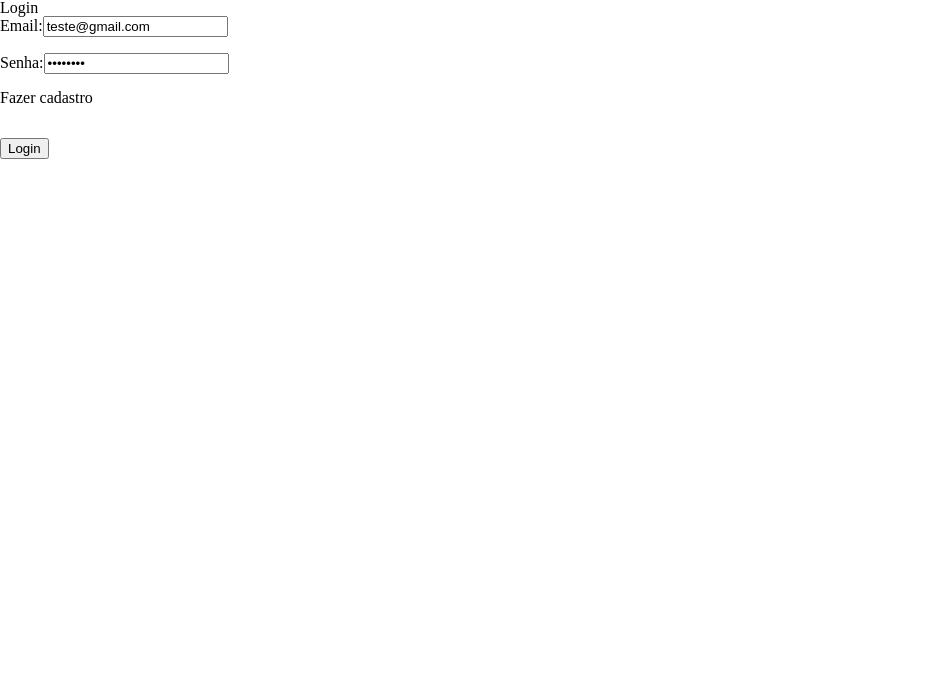
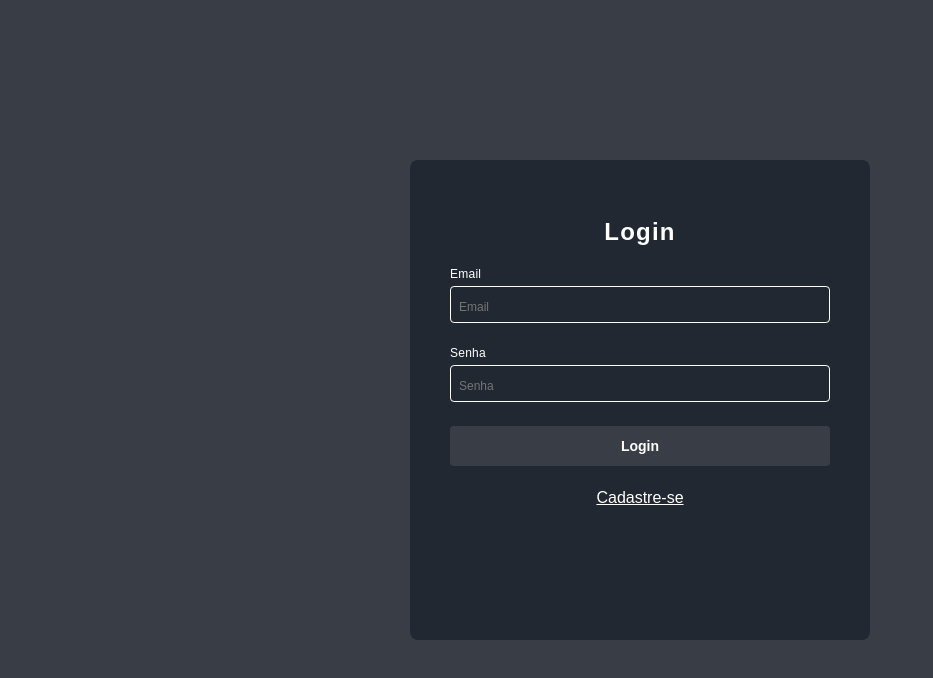
Before and after one commit to lsguilherme/Games-List, a React (Vite) app: page /auth in a window 1280 px wide. Shown: the top 678 px of the page, without its empty margins (0-933 px from the left). Built offline with nearby package versions, Linux system fonts and the light colour scheme.

Commit message:
estilização de login/cadastro

```diff
--- a/src/context/AuthContext.jsx
+++ b/src/context/AuthContext.jsx
@@ -11,6 +11,8 @@ export const AuthContext = createContext();
 
 export default function AuthProvider({ children }) {
   const [uid, setUID] = useState("");
+  const [errorMessage, setErrorMessage] = useState("");
+  const [error, setError] = useState(false);
 
   const navigate = useNavigate();
 
@@ -25,8 +27,16 @@ export default function AuthProvider({ children }) {
         navigate("/");
       })
       .catch((error) => {
-        const errorCode = error.code;
-        console.log("erro ao autenticar: " + errorCode);
+        if (error.code === "auth/wrong-password") {
+          setErrorMessage("Email ou senha incorreto!");
+        } else if (error.code === "auth/user-not-found") {
+          setErrorMessage("Email ou senha incorreto!");
+        } else if (error.code === "auth/invalid-email") {
+          setErrorMessage("Email ou senha incorreto!");
+        } else {
+          setErrorMessage(`Erro no servidor, tente novamente mais tarde!`);
+        }
+        setError(true);
       });
   };
 
@@ -41,12 +51,26 @@ export default function AuthProvider({ children }) {
         await setDoc(cadastroUid, { favorites: [], rating: [] });
       })
       .catch((error) => {
-        const errorCode = error.code;
-        console.log("erro ao autenticar: " + errorCode);
+        console.log(error.message);
+        if (error.code === "auth/email-already-in-use") {
+          setErrorMessage("Email já cadastrado!");
+        } else if (error.code === "auth/invalid-email") {
+          setErrorMessage("Email inválido!");
+        } else {
+          setErrorMessage(`Erro no servidor, tente novamente mais tarde!`);
+        }
+        setError(true);
       });
   };
 
-  const currentValue = { uid, handleSignIn, handleSignUp };
+  const currentValue = {
+    uid,
+    handleSignIn,
+    handleSignUp,
+    errorMessage,
+    error,
+    setError,
+  };
 
   return (
     <AuthContext.Provider value={currentValue}>{children}</AuthContext.Provider>
--- a/src/pages/Auth/Auth.css
+++ b/src/pages/Auth/Auth.css
@@ -0,0 +1,99 @@
+.auth-container {
+  display: flex;
+  justify-content: center;
+  align-items: center;
+  min-height: 100vh;
+  background-color: #393e46;
+}
+
+.error-message {
+  font-family: sans-serif;
+  font-size: 14px;
+  color: red;
+  align-self: center;
+}
+
+.auth-form h2,
+.auth-form label,
+.auth-form a {
+  font-family: sans-serif;
+  color: white;
+}
+.auth-form {
+  width: 380px;
+  height: 420px;
+
+  border-radius: 8px;
+  background-color: #222831;
+  padding: 60px 40px 0 40px;
+
+  display: flex;
+  flex-direction: column;
+  gap: 24px;
+}
+
+.title-form {
+  color: #fff;
+  font-weight: 700;
+  font-size: 24px;
+  text-align: center;
+  letter-spacing: 0.05em;
+}
+
+.container-input-form {
+  display: flex;
+  flex-direction: column;
+  gap: 6px;
+}
+.input-form {
+  background-color: transparent;
+  color: white;
+
+  outline: none;
+
+  padding: 12px 4px 8px 8px;
+
+  border: 1px solid white;
+  border-radius: 4px;
+}
+.input-form::placeholder {
+  font-weight: 200;
+  font-size: 12px;
+}
+
+.label-form {
+  letter-spacing: 0.02em;
+  font-size: 12px;
+  font-weight: 200;
+}
+
+.button-form {
+  background-color: #393e46;
+  color: white;
+  border: none;
+
+  font-size: 14px;
+  font-weight: bold;
+
+  padding: 12px 8px;
+  border-radius: 4px;
+
+  cursor: pointer;
+  transition: 0.1s ease;
+}
+
+.button-form:hover,
+.change-register:hover {
+  filter: brightness(110%);
+}
+
+.change-register {
+  text-align: center;
+  cursor: pointer;
+  color: #fff;
+  text-decoration: underline;
+}
+
+.change-register:hover {
+  opacity: 0.8;
+}
--- a/src/pages/Auth/Auth.jsx
+++ b/src/pages/Auth/Auth.jsx
@@ -1,16 +1,15 @@
 import React, { useContext, useEffect, useState } from "react";
 
 import { AuthContext } from "../../context/AuthContext";
-import { useNavigate } from "react-router-dom";
+import "./Auth.css";
 
 export default function Auth() {
-  const [email, setEmail] = useState("teste@gmail.com");
-  const [senha, setSenha] = useState("12345678");
+  const [email, setEmail] = useState("");
+  const [senha, setSenha] = useState("");
   const [register, setRegister] = useState(false);
 
-  const navigate = useNavigate();
-
-  const { uid, handleSignIn, handleSignUp } = useContext(AuthContext);
+  const { handleSignIn, handleSignUp, errorMessage, error, setError } =
+    useContext(AuthContext);
 
   const handleSubmit = async (e) => {
     e.preventDefault();
@@ -23,46 +22,73 @@ export default function Auth() {
     }
   };
 
+  const changeVariant = async () => {
+    setEmail("");
+    setSenha("");
+    setError(false);
+    setRegister(!register);
+  };
+
   return (
-    <form onSubmit={handleSubmit}>
-      <h1>{register ? "Cadastro" : "Login"}</h1>
-      <label htmlFor="email">Email:</label>
+    <div className="auth-container">
+      <form className="auth-form" onSubmit={handleSubmit}>
+        <h2 className="title-form">{register ? "Cadastro" : "Login"}</h2>
+        <div className="container-input-form">
+          {error && <p className="error-message">{errorMessage}</p>}
+          <label className="label-form" htmlFor="email">
+            Email
+          </label>
           <input
+            className="input-form"
+            autoComplete="off"
+            placeholder="Email"
             type="email"
-        id="email"
             name="email"
             value={email}
-        onChange={(e) => setEmail(e.target.value)}
+            onChange={(e) => [setEmail(e.target.value), setError(false)]}
             required
           />
-      <br />
-      <br />
+        </div>
 
-      <label htmlFor="senha">Senha:</label>
+        <div className="container-input-form">
+          <label className="label-form" htmlFor="senha">
+            Senha
+          </label>
           <input
+            className="input-form"
+            placeholder="Senha"
             type="password"
             id="senha"
             name="senha"
             value={senha}
-        onChange={(e) => setSenha(e.target.value)}
+            onChange={(e) => [setSenha(e.target.value), setError(false)]}
             required
           />
-      <br />
-      <br />
+        </div>
 
         {register ? (
-        <p onClick={() => setRegister(!register)}>Já possuo conta</p>
+          <input
+            className="button-form"
+            type="submit"
+            value="Cadastrar"
+            onClick={handleSubmit}
+          />
         ) : (
-        <p onClick={() => setRegister(!register)}>Fazer cadastro</p>
+          <input
+            className="button-form"
+            type="submit"
+            value="Login"
+            onClick={handleSubmit}
+          />
         )}
-      <br />
-      <br />
-
+        <div className="change-register">
           {register ? (
-        <input type="submit" value="Cadastrar" onClick={handleSubmit} />
+            <a onClick={changeVariant}>Já possuo conta</a>
           ) : (
-        <input type="submit" value="Login" onClick={handleSubmit} />
+            <a onClick={changeVariant}>Cadastre-se</a>
           )}
+        </div>
       </form>
+    </div>
   );
 }
```
Lines whose indentation alone changed are shown as unchanged.
